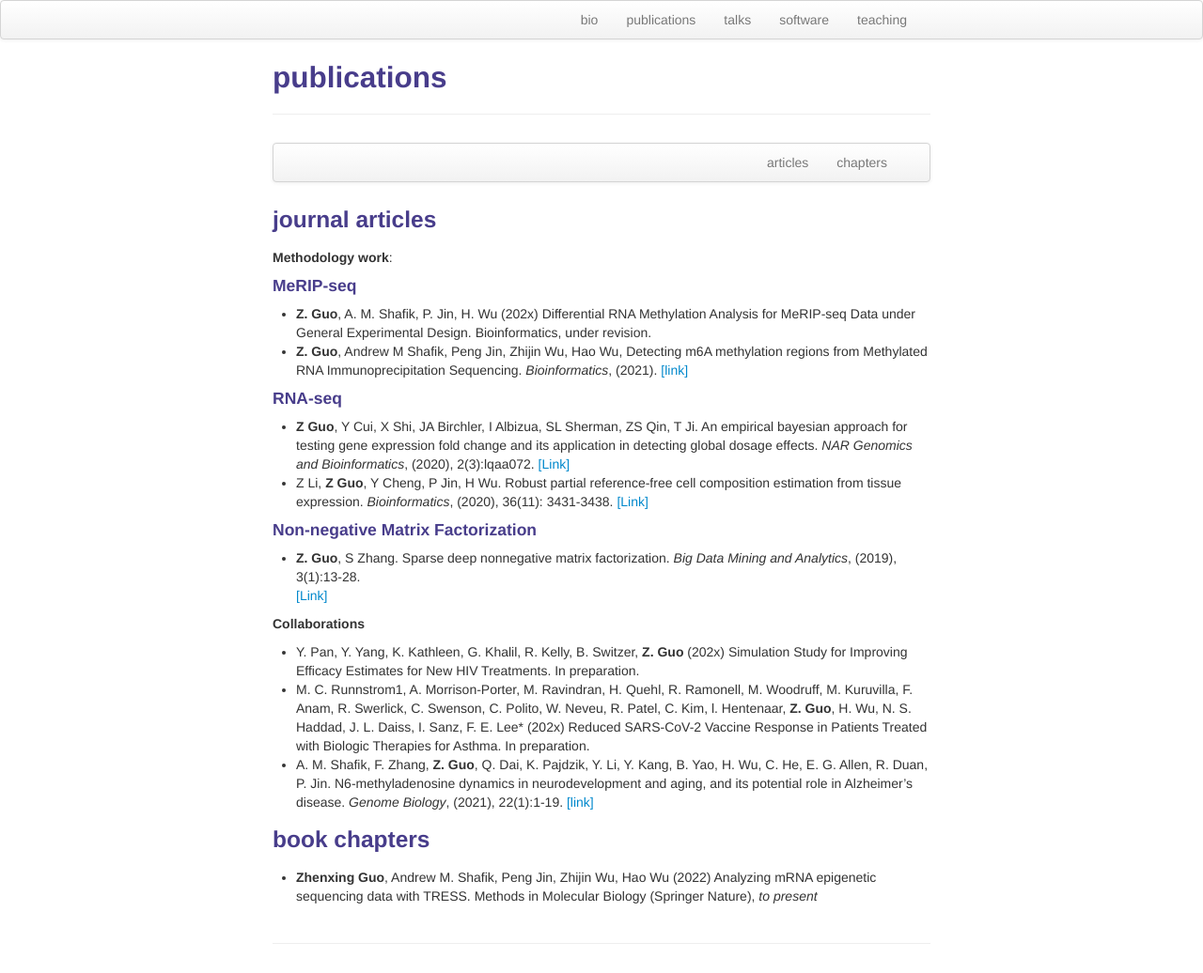
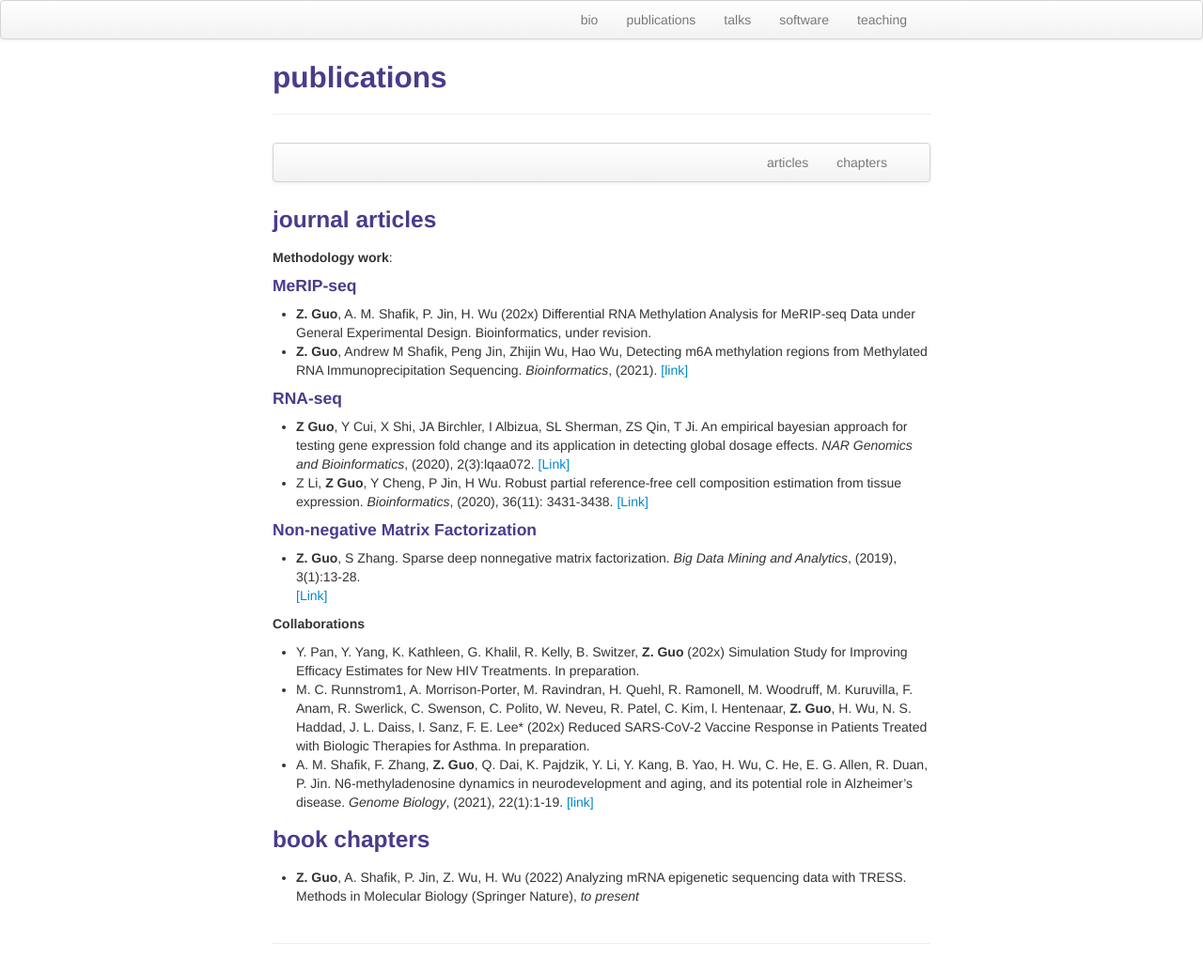
Before and after one commit to ZhenxingGuo0015/ZhenxingGuo0015.github.io, a Jekyll site: the page built from pubs.md, in a window 1280 px wide. Shown: the whole page at 94% size. Built offline with Jekyll 4.4.1, drawn with Linux system fonts in a browser that asks for light colours.

Commit message:
Update pubs.md

```diff
--- a/pubs.md
+++ b/pubs.md
@@ -40,4 +40,4 @@ Reduced SARS-CoV-2 Vaccine Response in Patients Treated with Biologic Therapies
 * A. M. Shafik, F. Zhang, **Z. Guo**, Q. Dai, K. Pajdzik, Y. Li, Y. Kang, B. Yao, H. Wu, C. He, E. G. Allen, R. Duan, P. Jin. N6-methyladenosine dynamics in neurodevelopment and aging, and its potential role in Alzheimer’s disease. _Genome Biology_, (2021), 22(1):1-19. [[link]](https://link.springer.com/article/10.1186/s13059-020-02249-z)
 
 ### <a name="chapters"></a>book chapters
-* **Zhenxing Guo**, Andrew M. Shafik, Peng Jin, Zhijin Wu, Hao Wu (2022) Analyzing mRNA epigenetic sequencing data with TRESS. Methods in Molecular Biology (Springer Nature), _to present_
+* **Z. Guo**, A. Shafik, P. Jin, Z. Wu, H. Wu (2022) Analyzing mRNA epigenetic sequencing data with TRESS. Methods in Molecular Biology (Springer Nature), _to present_
```
